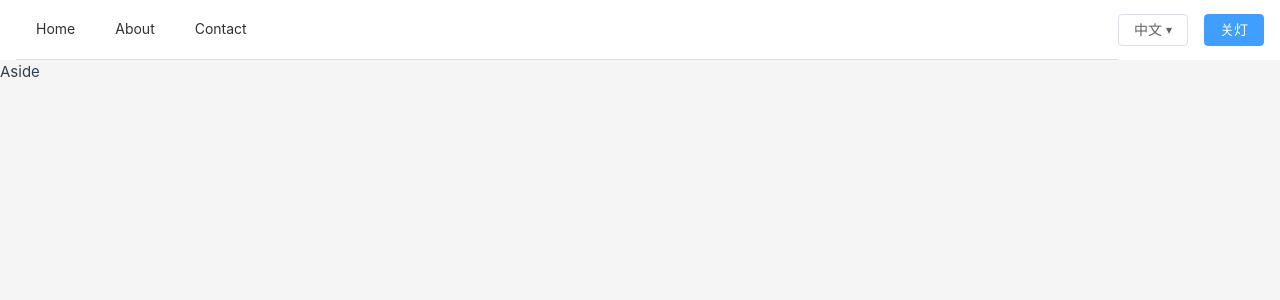
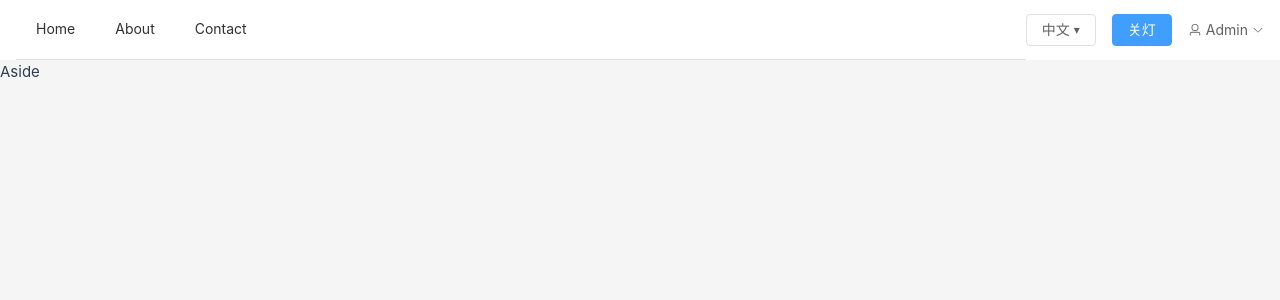
Before and after one commit to Liuqiaoying/my, a Vue app: page /contact in a window 1280 px wide. Shown: the top 300 px of the page. Built offline with nearby package versions, Linux system fonts and the light colour scheme.

Commit message:
feat: 用户修改密码&退出登录

```diff
--- a/components.d.ts
+++ b/components.d.ts
@@ -16,12 +16,14 @@ declare module 'vue' {
     ElCard: typeof import('element-plus/es')['ElCard']
     ElConfigProvider: typeof import('element-plus/es')['ElConfigProvider']
     ElContainer: typeof import('element-plus/es')['ElContainer']
+    ElDialog: typeof import('element-plus/es')['ElDialog']
     ElDropdown: typeof import('element-plus/es')['ElDropdown']
     ElDropdownItem: typeof import('element-plus/es')['ElDropdownItem']
     ElDropdownMenu: typeof import('element-plus/es')['ElDropdownMenu']
     ElForm: typeof import('element-plus/es')['ElForm']
     ElFormItem: typeof import('element-plus/es')['ElFormItem']
     ElHeader: typeof import('element-plus/es')['ElHeader']
+    ElIcon: typeof import('element-plus/es')['ElIcon']
     ElInput: typeof import('element-plus/es')['ElInput']
     ElLink: typeof import('element-plus/es')['ElLink']
     ElMain: typeof import('element-plus/es')['ElMain']
--- a/src/common/Header.vue
+++ b/src/common/Header.vue
@@ -7,12 +7,14 @@
     </el-menu>
     <LanguageChange />
     <DarkButton />
+    <UserDropdown />
   </div>
 </template>
 
 <script setup lang="ts">
 import DarkButton from './DarkButton.vue'
 import LanguageChange from './LanguageChange.vue'
+import UserDropdown from './UserDropdown.vue'
 const menuItems = [
   {
     name: 'Home',
--- /dev/null
+++ b/src/common/UserDropdown.vue
@@ -0,0 +1,114 @@
+<template>
+  <div class="user-dropdown">
+    <el-dropdown @command="handleCommand" trigger="click">
+      <span class="user-info">
+        <el-icon><User /></el-icon>
+        <span class="username">{{ username }}</span>
+        <el-icon class="arrow"><ArrowDown /></el-icon>
+      </span>
+      <template #dropdown>
+        <el-dropdown-menu>
+          <el-dropdown-item command="password">
+            <el-icon><Lock /></el-icon>
+            {{ t('user.changePassword') }}
+          </el-dropdown-item>
+          <el-dropdown-item command="logout" divided>
+            <el-icon><SwitchButton /></el-icon>
+            {{ t('user.logout') }}
+          </el-dropdown-item>
+        </el-dropdown-menu>
+      </template>
+    </el-dropdown>
+
+    <!-- 修改密码弹框 -->
+    <el-dialog v-model="pwdDialogVisible" :title="t('user.changePassword')" width="400px">
+      <el-form ref="pwdFormRef" :model="pwdForm" :rules="pwdRules" label-position="top">
+        <el-form-item :label="t('user.oldPassword')" prop="oldPassword">
+          <el-input v-model="pwdForm.oldPassword" type="password" show-password />
+        </el-form-item>
+        <el-form-item :label="t('user.newPassword')" prop="newPassword">
+          <el-input v-model="pwdForm.newPassword" type="password" show-password />
+        </el-form-item>
+      </el-form>
+      <template #footer>
+        <el-button @click="pwdDialogVisible = false">{{ t('button.cancel') }}</el-button>
+        <el-button type="primary" @click="handleChangePassword">{{
+          t('button.confirm')
+        }}</el-button>
+      </template>
+    </el-dialog>
+  </div>
+</template>
+
+<script setup lang="ts">
+import { ref, reactive } from 'vue'
+import { useI18n } from 'vue-i18n'
+import { User, ArrowDown, Lock, SwitchButton } from '@element-plus/icons-vue'
+import type { FormInstance, FormRules } from 'element-plus'
+import { toast, confirm } from '@/utils/toast'
+
+const { t } = useI18n()
+const pwdDialogVisible = ref(false)
+const pwdFormRef = ref<FormInstance>()
+const username = ref('Admin')
+
+const pwdForm = reactive({
+  oldPassword: '',
+  newPassword: '',
+})
+
+const pwdRules: FormRules = {
+  oldPassword: [{ required: true, message: () => t('error.required'), trigger: 'blur' }],
+  newPassword: [{ required: true, message: () => t('error.required'), trigger: 'blur' }],
+}
+
+function handleCommand(command: string) {
+  if (command === 'password') {
+    pwdDialogVisible.value = true
+  } else if (command === 'logout') {
+    confirm(
+      t('user.logoutConfirm'),
+      () => {
+        toast(t('user.logoutSuccess'))
+      },
+      t('button.confirm'),
+      t('button.cancel'),
+    )
+  }
+}
+
+function handleChangePassword() {
+  pwdFormRef.value?.validate((valid) => {
+    if (valid) {
+      toast(t('user.passwordChanged'))
+      pwdDialogVisible.value = false
+      pwdForm.oldPassword = ''
+      pwdForm.newPassword = ''
+    }
+  })
+}
+</script>
+
+<style scoped>
+.user-dropdown {
+  margin-left: 16px;
+  display: flex;
+  align-items: center;
+}
+.user-info {
+  display: flex;
+  align-items: center;
+  gap: 4px;
+  cursor: pointer;
+  user-select: none;
+}
+.username {
+  max-width: 100px;
+  overflow: hidden;
+  text-overflow: ellipsis;
+  white-space: nowrap;
+}
+.arrow {
+  font-size: 12px;
+}
+</style>
--- a/src/i18n/locales/en.json
+++ b/src/i18n/locales/en.json
@@ -34,5 +34,14 @@
     "confirm": "Confirm",
     "cancel": "Cancel",
     "save": "Save"
+  },
+  "user": {
+    "changePassword": "Change Password",
+    "logout": "Log Out",
+    "logoutConfirm": "Are you sure you want to log out?",
+    "logoutSuccess": "Logged out successfully",
+    "oldPassword": "Old Password",
+    "newPassword": "New Password",
+    "passwordChanged": "Password changed successfully"
   }
 }
--- a/src/i18n/locales/ja.json
+++ b/src/i18n/locales/ja.json
@@ -34,5 +34,14 @@
     "confirm": "確認",
     "cancel": "キャンセル",
     "save": "保存"
+  },
+  "user": {
+    "changePassword": "パスワード変更",
+    "logout": "ログアウト",
+    "logoutConfirm": "ログアウトしてもよろしいですか？",
+    "logoutSuccess": "ログアウトしました",
+    "oldPassword": "旧パスワード",
+    "newPassword": "新パスワード",
+    "passwordChanged": "パスワードを変更しました"
   }
 }
--- a/src/i18n/locales/ko.json
+++ b/src/i18n/locales/ko.json
@@ -34,5 +34,14 @@
     "confirm": "확인",
     "cancel": "취소",
     "save": "저장"
+  },
+  "user": {
+    "changePassword": "비밀번호 변경",
+    "logout": "로그아웃",
+    "logoutConfirm": "정말로 로그아웃하시겠습니까?",
+    "logoutSuccess": "로그아웃되었습니다",
+    "oldPassword": "기존 비밀번호",
+    "newPassword": "새 비밀번호",
+    "passwordChanged": "비밀번호가 변경되었습니다"
   }
 }
--- a/src/i18n/locales/zh.json
+++ b/src/i18n/locales/zh.json
@@ -34,5 +34,14 @@
     "confirm": "确认",
     "cancel": "取消",
     "save": "保存"
+  },
+  "user": {
+    "changePassword": "修改密码",
+    "logout": "退出登录",
+    "logoutConfirm": "确定要退出登录吗？",
+    "logoutSuccess": "已退出登录",
+    "oldPassword": "旧密码",
+    "newPassword": "新密码",
+    "passwordChanged": "密码修改成功"
   }
 }
--- a/src/main.ts
+++ b/src/main.ts
@@ -5,8 +5,12 @@ import App from './App.vue'
 import router from './router'
 // if you just want to import css
 import 'element-plus/theme-chalk/dark/css-vars.css'
+import 'element-plus/theme-chalk/src/message.scss'
+import 'element-plus/theme-chalk/src/message-box.scss'
+import 'element-plus/theme-chalk/src/overlay.scss'
 import '@/styles/dark/css-vars.scss'
 import il18n from './i18n'
+
 const app = createApp(App)
 app.use(createPinia()).use(il18n)
 app.use(router)
--- /dev/null
+++ b/src/utils/toast.ts
@@ -0,0 +1,33 @@
+import { ElMessage, ElMessageBox } from 'element-plus'
+import type { MessageType } from 'element-plus'
+
+export type ToastType = 'success' | 'warning' | 'error' | 'info'
+
+/**
+ * 轻提示
+ * @param content - 提示内容
+ * @param type - 提示类型，默认 success
+ */
+export function toast(content: string, type: ToastType = 'success') {
+  ElMessage({ message: content, type })
+}
+
+/**
+ * 二次确认框
+ * @param content - 确认内容
+ * @param onConfirm - 确认后的回调
+ * @param confirmText - 确认按钮文字，默认"确定"
+ * @param cancelText - 取消按钮文字，默认"取消"
+ */
+export function confirm(
+  content: string,
+  onConfirm: () => void,
+  confirmText = '确定',
+  cancelText = '取消',
+) {
+  ElMessageBox.confirm(content, '', {
+    confirmButtonText: confirmText,
+    cancelButtonText: cancelText,
+    type: 'warning',
+  }).then(onConfirm)
+}
--- a/src/views/LoginView.vue
+++ b/src/views/LoginView.vue
@@ -27,8 +27,8 @@
 <script setup lang="ts">
 import { reactive, ref, watch } from 'vue'
 import { useI18n } from 'vue-i18n'
-import { ElMessage } from 'element-plus'
 import type { FormInstance, FormRules } from 'element-plus'
+import { toast } from '@/utils/toast'
 
 const { t, locale } = useI18n()
 const formRef = ref<FormInstance>()
@@ -54,7 +54,7 @@ const rules: FormRules = {
 function handleLogin() {
   formRef.value?.validate((valid) => {
     if (valid) {
-      ElMessage.success(t('login.submit'))
+      toast(t('login.submit'))
     }
   })
 }
```
